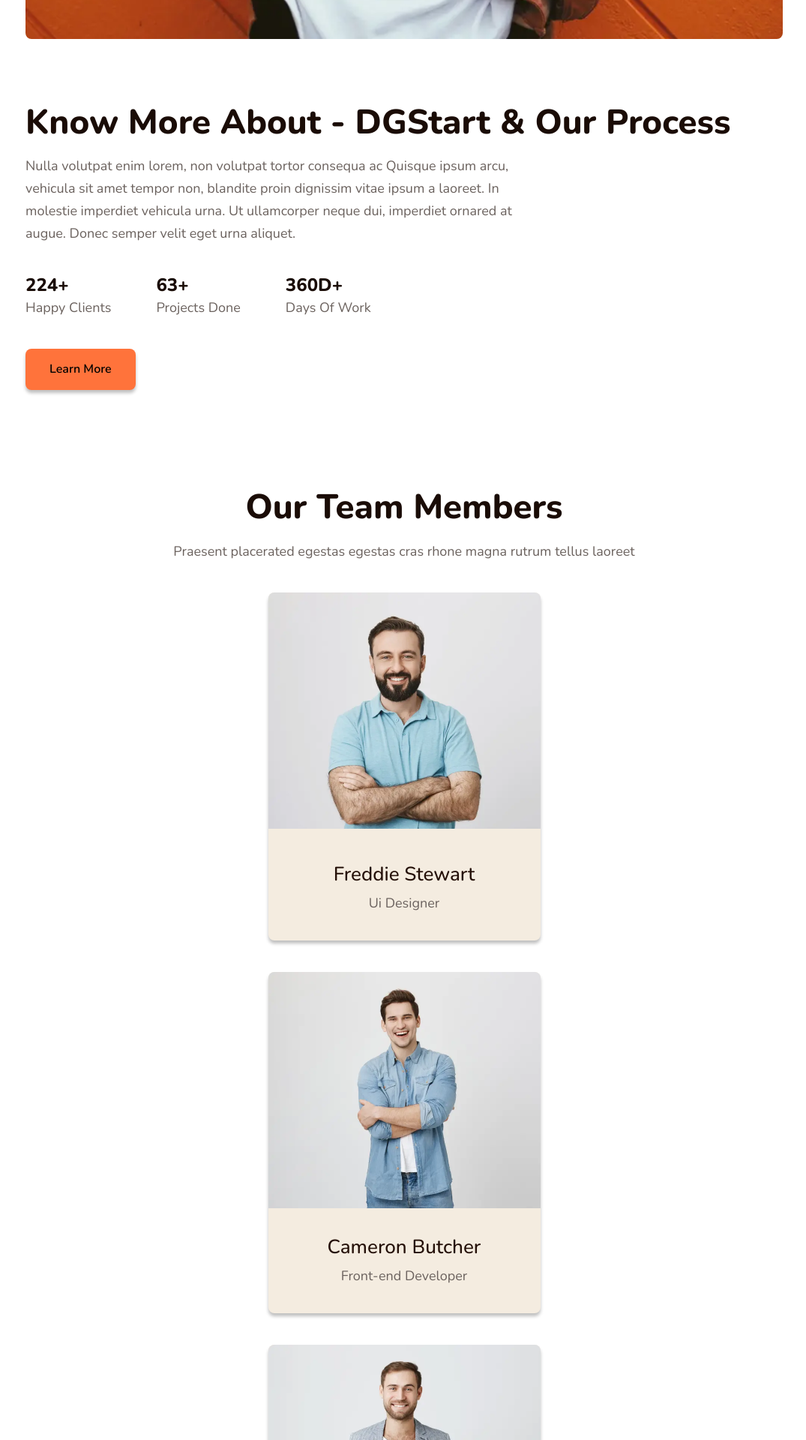
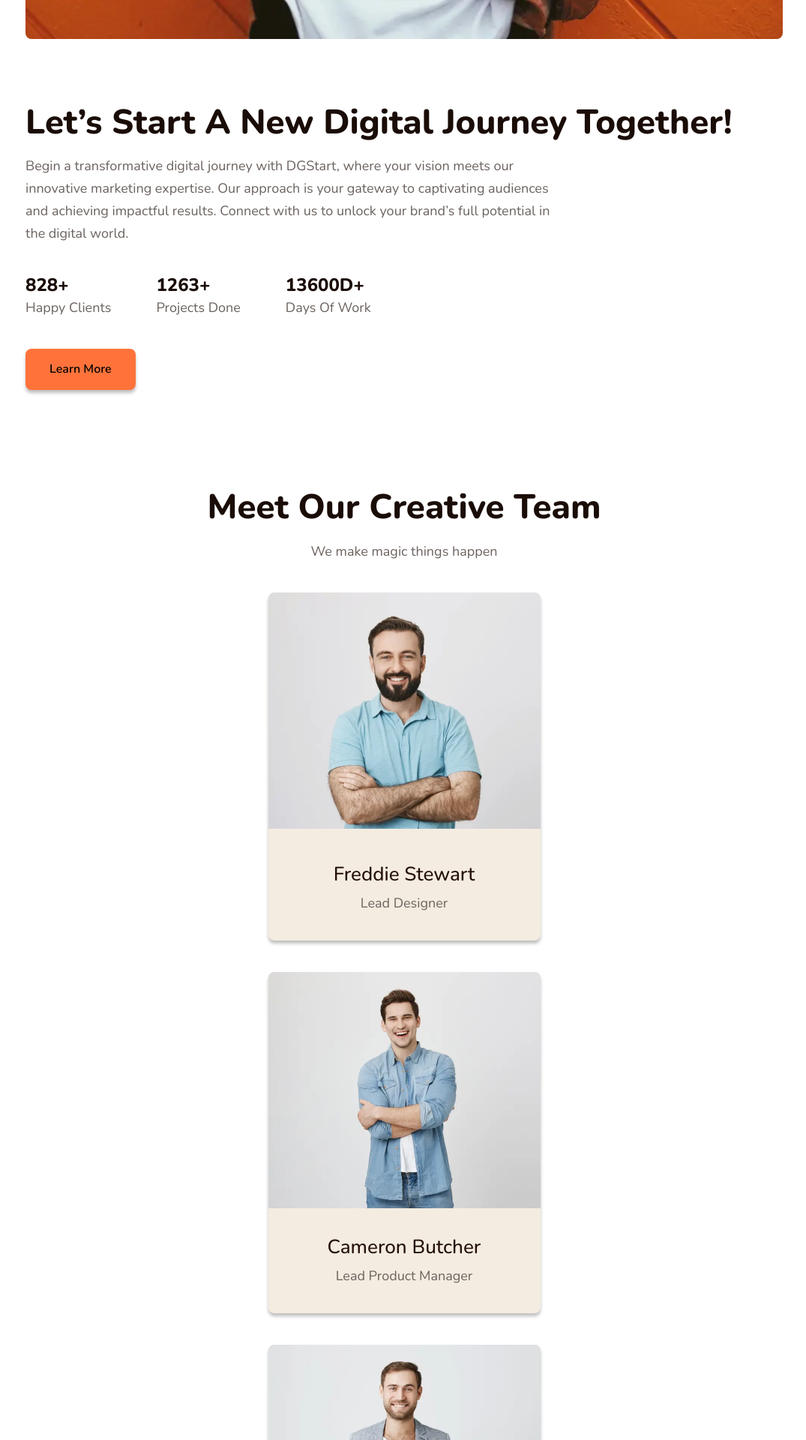
Before and after one commit to volodymyr-siedykh/digital-agency, a Next.js app: page /about in a window 1280 px wide. Shown: the part 1580-3500 px from the top of the page at 75% size, without its empty margins (101-1176 px from the left). Built offline with nearby package versions, Linux system fonts and the light colour scheme.

Commit message:
update wording

```diff
--- a/components/About/About.js
+++ b/components/About/About.js
@@ -17,20 +17,20 @@ const About = () => {
         />
         <div className={styles.content}>
           <Heading
-            title='Know More About - DGStart & Our Process'
-            text='Nulla volutpat enim lorem, non volutpat tortor consequa ac Quisque ipsum arcu, vehicula sit amet tempor non, blandite proin dignissim vitae ipsum a laoreet. In molestie imperdiet vehicula urna. Ut ullamcorper neque dui, imperdiet ornared at augue. Donec semper velit eget urna aliquet.'
+            title='Let’s Start A New Digital Journey Together!'
+            text='Begin a transformative digital journey with DGStart, where your vision meets our innovative marketing expertise. Our approach is your gateway to captivating audiences and achieving impactful results. Connect with us to unlock your brand’s full potential in the digital world.'
           />
           <div className={styles.counters}>
             <div className={styles.counter}>
-              <h3 className='heading-3'>224+</h3>
+              <h3 className='heading-3'>828+</h3>
               <p>Happy Clients</p>
             </div>
             <div className={styles.counter}>
-              <h3 className='heading-3'>63+</h3>
+              <h3 className='heading-3'>1263+</h3>
               <p>Projects Done</p>
             </div>
             <div className={styles.counter}>
-              <h3 className='heading-3'>360D+</h3>
+              <h3 className='heading-3'>13600D+</h3>
               <p>Days Of Work</p>
             </div>
           </div>
--- a/components/About/AboutTeam.js
+++ b/components/About/AboutTeam.js
@@ -12,8 +12,8 @@ const AboutTeam = () => {
           alignItems: 'center',
           textAlign: 'center',
         }}
-        title='Our Team Members'
-        text='Praesent placerated egestas egestas cras rhone magna rutrum tellus laoreet'
+        title='Meet Our Creative Team'
+        text='We make magic things happen'
       />
       <div className={`container container-center ${styles.team}`}>
         <div className={styles.item}>
@@ -27,7 +27,7 @@ const AboutTeam = () => {
           </div>
           <div className={styles.heading}>
             <h5 className='heading-5'>Freddie Stewart</h5>
-            <p>Ui Designer</p>
+            <p>Lead Designer</p>
           </div>
         </div>
         <div className={styles.item}>
@@ -39,7 +39,7 @@ const AboutTeam = () => {
           />
           <div className={styles.heading}>
             <h5 className='heading-5'>Cameron Butcher</h5>
-            <p>Front-end Developer</p>
+            <p>Lead Product Manager</p>
           </div>
         </div>
         <div className={styles.item}>
@@ -51,7 +51,7 @@ const AboutTeam = () => {
           />
           <div className={styles.heading}>
             <h5 className='heading-5'>Gabriel Woods</h5>
-            <p>Back-end Developer</p>
+            <p>Lead Back-end Developer</p>
           </div>
         </div>
       </div>
--- a/components/Contact/Contact.js
+++ b/components/Contact/Contact.js
@@ -14,7 +14,7 @@ const Contact = () => {
           />
           <div className={styles.content}>
             <h6 className='heading-5'>Main Office</h6>
-            <p>24 Sylhet, Bagbari 40</p>
+            <p>902 Glen Oak Dr, Austin, TX 78745</p>
           </div>
         </div>
         <div className={styles.item}>
@@ -26,7 +26,7 @@ const Contact = () => {
           />
           <div className={styles.content}>
             <h6 className='heading-5'>Direct Call</h6>
-            <a href='tel:+19009009090'>+19009009090</a>
+            <a href='tel:+15125224293'>+1 (512) 522-4293</a>
           </div>
         </div>
         <div className={styles.item}>
@@ -38,7 +38,7 @@ const Contact = () => {
           />
           <div className={styles.content}>
             <h6 className='heading-5'>E-mail</h6>
-            <a href='mailto:info@dgstart.com'>info@dgstart.com</a>
+            <a href='mailto:info@dgstart.com'>info@dgstartagency.com</a>
           </div>
         </div>
       </div>
--- a/components/Contact/ContactForm.js
+++ b/components/Contact/ContactForm.js
@@ -5,8 +5,8 @@ const ContactForm = () => {
   return (
     <div className={`container container-center ${styles.container}`}>
       <Heading
-        title='Message Us'
-        text='Nulla volutpat enim lorem, non volutpat tortor consequat ac.'
+        title='Free Consultation'
+        text='Please send us your needs, and we will offer you the best solution.'
       />
       <form className={styles.form}>
         <div className={styles.input_wrapper}>
--- a/components/Hero/Hero.js
+++ b/components/Hero/Hero.js
@@ -16,7 +16,7 @@ const Hero = () => {
           We Build <span>Digital</span> Product For Your Success
         </motion.h1>
         <Link href='/' className='btn btn-orange'>
-          Get Started
+          Get A Free Quote
         </Link>
       </div>
     </section>
```
Also changed, not shown: components/Blog/BlogLinks.js (+6 -6 lines), posts/how-to-find-good-photos-for-your-website.md (+1 -1 lines).
